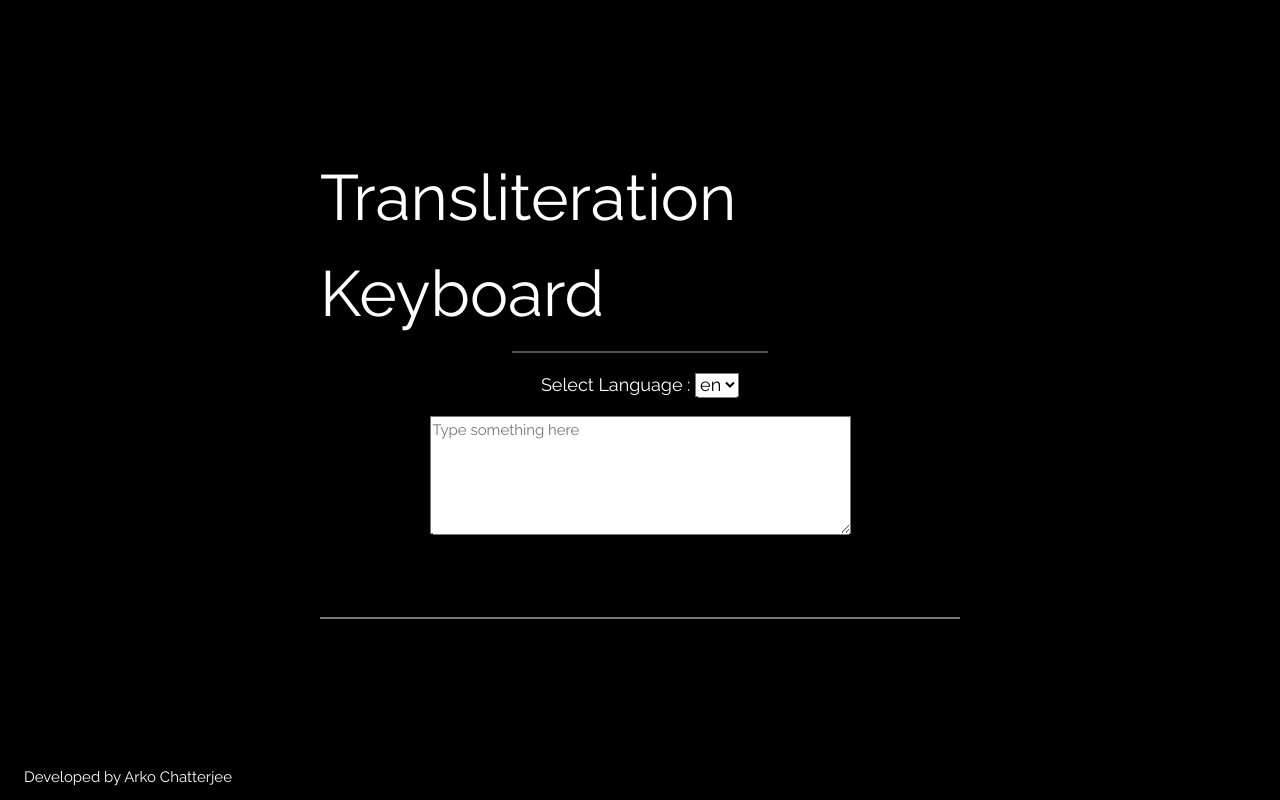
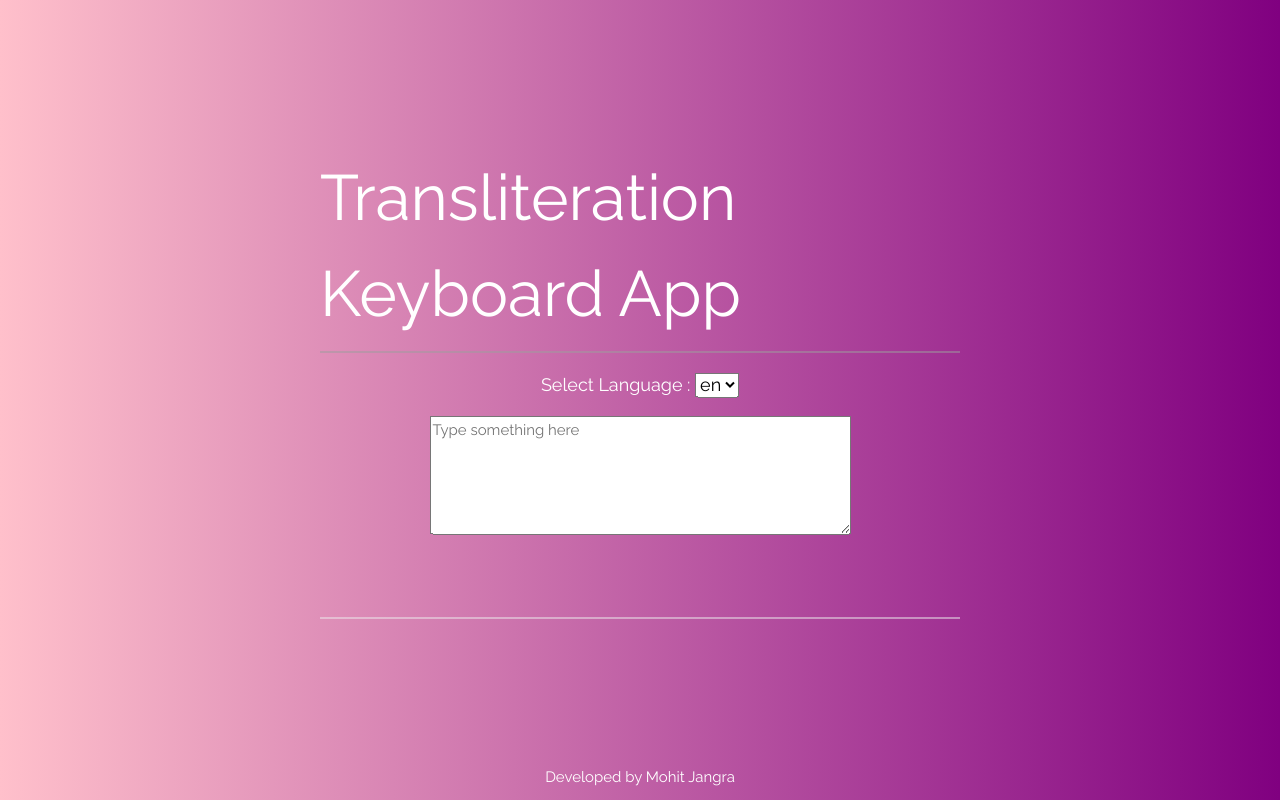
Before and after one commit to mohitjangra6017/flipped_full_stack_IRP3.0-B2, a Flask app: template Assignment 3rd Transliteration app using Flask/templates/index2.html in a window 1280 px wide. Run offline with Flask 2, Linux system fonts and the light colour scheme; the template is opened without the code that fills it: most values are stand-ins (such as "Sample title", 1, 10 or a date in 2020); some libraries are stand-ins or nearby versions.

Commit message:
3rd bg chnge

```diff
--- a/Assignment 1st Portfolio WebPage/css/style.css
+++ b/Assignment 1st Portfolio WebPage/css/style.css
@@ -63,6 +63,7 @@ transform: translateY(-10px);
 .site-main.site-banner.site-title h1{
     font-size: 5rem;
 
+
 }
 
 .site-main.site-banner.site-title h4{
@@ -76,5 +77,4 @@ transform: translateY(-10px);
 }
 
 
-
 /*====BANNER END===*/
--- a/Assignment 3rd Transliteration app using Flask/app.py
+++ b/Assignment 3rd Transliteration app using Flask/app.py
@@ -25,7 +25,7 @@ def predict():
 
         #Calling API to search for transliteration
         api = "http://xlit.quillpad.in/quillpad_backend2/processWordJSON?lang={0}&inString={1}".format(language,clicked)
-        response = requests.get(str(api))
+        response = request.get(str(api))
         output = (response.json())
 
         print(output)
--- a/Assignment 3rd Transliteration app using Flask/templates/index2.html
+++ b/Assignment 3rd Transliteration app using Flask/templates/index2.html
@@ -1,6 +1,6 @@
 <!DOCTYPE html>
 <html>
-<title>Transliteration Keyboard</title>
+<title>Transliteration Keyboard App</title>
 <meta charset="UTF-8">
 <meta name="viewport" content="width=device-width, initial-scale=1">
 <link rel="stylesheet" href="https://www.w3schools.com/w3css/4/w3.css">
@@ -9,7 +9,10 @@
 body,h1 {font-family: "Raleway", sans-serif}
 body, html {height: 100%}
 .bgimg {
-    background-color: black;
+  background: #800080;  /* fallback for old browsers */
+background: -webkit-linear-gradient(to right, #ffc0cb, #800080);  /* Chrome 10-25, Safari 5.1-6 */
+background: linear-gradient(to right, #ffc0cb, #800080); /* W3C, IE 10+/ Edge, Firefox 16+, Chrome 26+, Opera 12+, Safari 7+ */
+
   min-height: 100%;
   background-position: center;
   background-size: cover;
@@ -32,8 +35,8 @@ div.justified {
     <!--Lpgo -->
   </div>
   <div class="w3-display-middle">
-    <h1 class="w3-jumbo w3-animate-top">Transliteration Keyboard </h1>
-    <hr class="w3-border-grey" style="margin:auto;width:40%">
+    <h1 class="w3-jumbo w3-animate-top">Transliteration Keyboard App </h1>
+    <hr class="w3-border-grey" style="margin:auto;width:100%">
     <p class="w3-large w3-center">Select Language :
             <select id="lang">
                 {% for l in lang %}
@@ -65,8 +68,8 @@ div.justified {
 <hr><br>
 
   </div>
-  <div class="w3-display-bottomleft w3-padding-large">
-      Developed by Arko Chatterjee
+  <div class="w3-display-bottommiddle w3-padding-large">
+      Developed by Mohit Jangra
 
   </div>
 </div>
```
